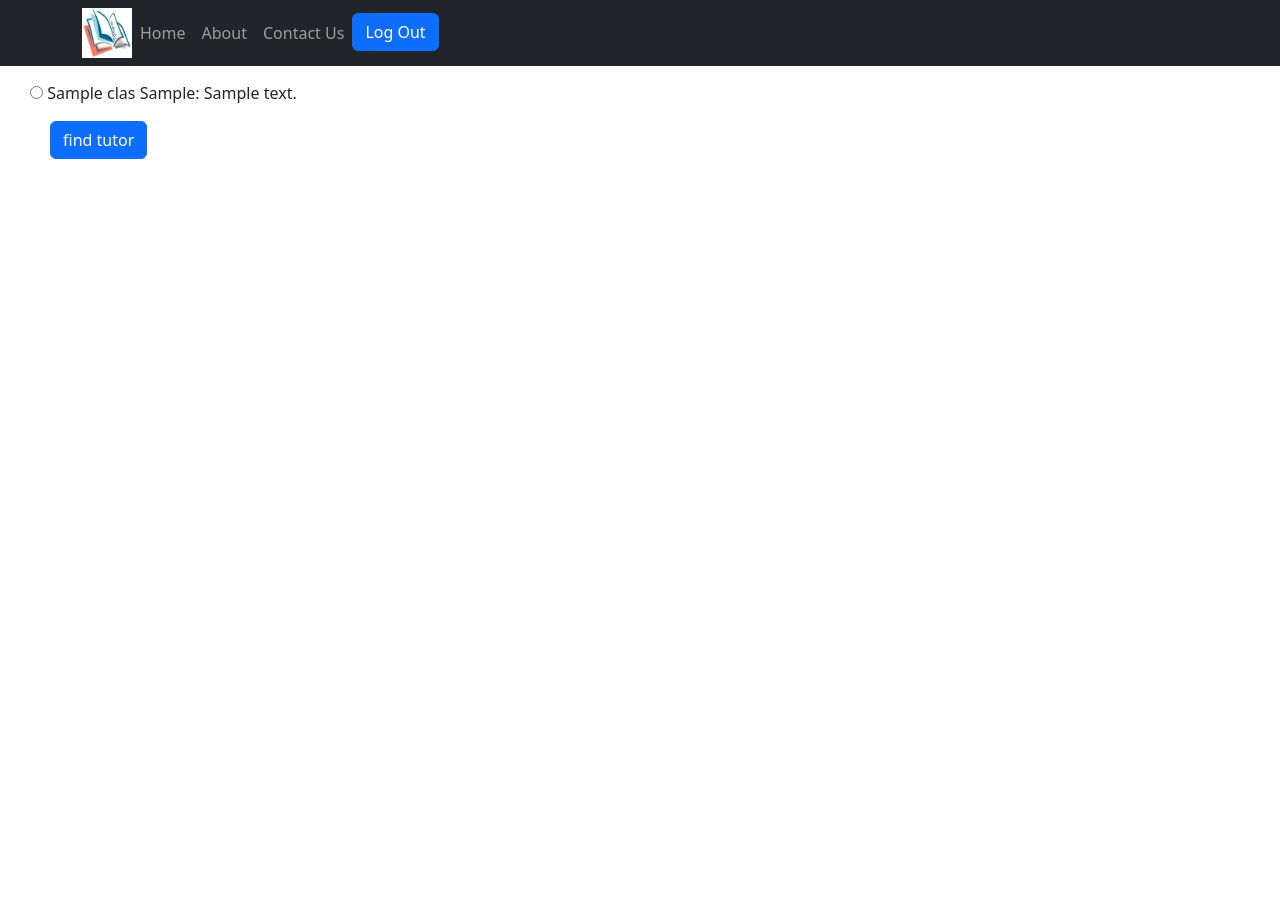
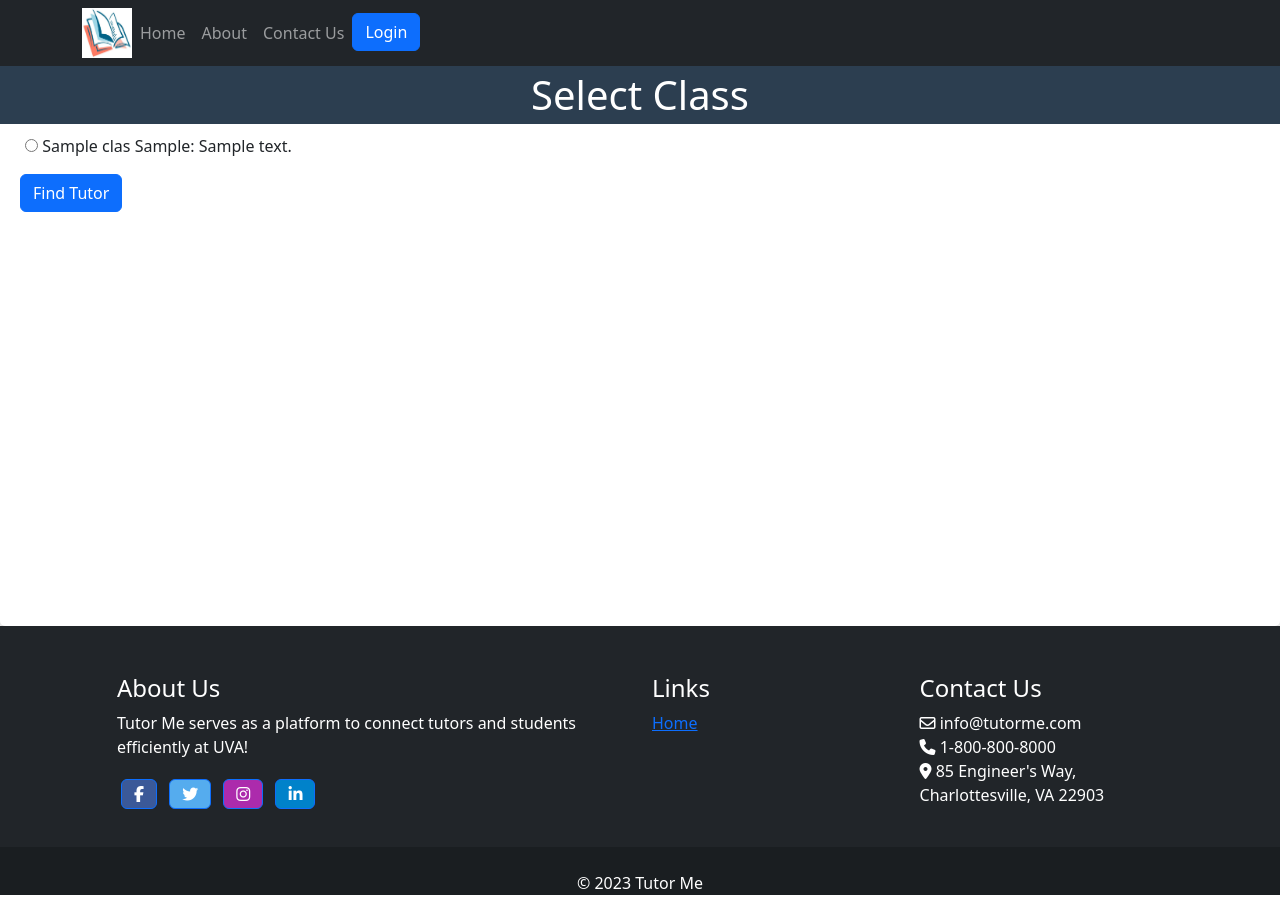
Before and after one commit to Zach-Russell/CS3240-Website, a Django app: template welcome/templates/welcome/listClasses.html in a window 1280 px wide. Before the commit the page ends 159 px from the top, so only its background shows below. Run offline with Django 4.2, Linux system fonts and the light colour scheme; the template is opened without the code that fills it: most values are stand-ins (such as "Sample title", 1, 10 or a date in 2020); some libraries are stand-ins or nearby versions.

Commit message:
added more styling (header) to listClasses.html

```diff
--- a/welcome/templates/welcome/listClasses.html
+++ b/welcome/templates/welcome/listClasses.html
@@ -1,3 +1,10 @@
+{% extends "welcome/base.html" %}
+{% load bootstrap5 %}
+{% load static %}
+
+{% block content %}
+
+
 <html lang="en">
   <head>
     <title>{% block title %}{% endblock %}</title>
@@ -8,49 +15,34 @@
     <script src="https://cdn.jsdelivr.net/npm/bootstrap@5.2.3/dist/js/bootstrap.min.js" integrity="sha384-cuYeSxntonz0PPNlHhBs68uyIAVpIIOZZ5JqeqvYYIcEL727kskC66kF92t6Xl2V" crossorigin="anonymous"></script>
     <script src="https://cdn.jsdelivr.net/npm/bootstrap@5.2.3/dist/js/bootstrap.bundle.min.js" integrity="sha384-kenU1KFdBIe4zVF0s0G1M5b4hcpxyD9F7jL+jjXkk+Q2h455rYXK/7HAuoJl+0I4" crossorigin="anonymous"></script></head>
 </html>
-{% load bootstrap5 %}
-{% load static %}
 
-<!-- HEADER -->
-<nav class="navbar navbar-expand-lg navbar-dark bg-dark">
-  <div class="container">
-    <!-- <a class="navbar-brand" href="#">Tutor Me Logo</a> -->
-    <img src="{% static 'welcome/images/tutormelogo.jpeg' %}" width="50" height="50" alt="Tutor Me Logo">
 
-    <button class="navbar-toggler" type="button" data-toggle="collapse" data-target="#navbarTogglerDemo01" aria-controls="navbarTogglerDemo01" aria-expanded="false" aria-label="Toggle navigation">
-        <span class="navbar-toggler-icon"></span>
-      </button>
-      <div class="collapse navbar-collapse" id="navbarTogglerDemo01">
-        <ul class="navbar-nav mr-auto mt-2 mt-lg-0 ml-auto">
-          <li class="nav-item active">
-            <a class="nav-link" href="/welcome">Home</a>
-          </li>
-          <li class="nav-item">
-            <a class="nav-link" href="">About</a>
-          </li>
-          <li class="nav-item">
-            <a class="nav-link" href="">Contact Us</a>
-          </li>
-          <li class="nav-item">
-            <a class="btn btn-primary" href="{% url 'account_logout' %}">Log Out</a>
-          </li>
-        </ul>
-      </div>
-  </div>
-  <div class="collapse" id="sidebar">
-    <div class="bg-light" style="width: 200px;">
-      <ul class="list-group list-group-flush">
-        <li class="list-group-item active">Menu</li>
-        <li class="list-group-item">Profile</li>
-        <li class="list-group-item">Messages</li>
-        <li class="list-group-item">Settings</li>
-        <li class="list-group-item">Log Out</li>
-      </ul>
-    </div>
-  </div>
-</nav>
-{% block content %}
-<div class = "mainListClassesContainer", style = "margin-left: 30px; margin-top: 15px;">
+<style>
+  .mainContainer{
+    border-radius: 5px;
+    box-shadow: 0 4px 8px 0 rgba(0, 0, 0, 0.2);
+    margin-top: 10px;
+    text-align: left;
+    width: 100%;
+    min-height: 70%;
+    justify-content: center;
+    margin: auto;
+  }
+  .mainContainer .listContainer{
+      margin-left: 25px;
+  }
+
+   h1 {
+        background-color: #2c3e50;
+        color: #fff;
+        text-align: center;
+        padding: 5px;
+        margin: 0 0 10px;
+      }
+</style>
+<body>
+<div class = "mainContainer">
+  <h1 style = "text-transform: capitalize;">Select Class</h1>
             {% if error_message %}<p><strong>{{ error_message }}</strong></p>{% endif %}
             {% if classesFiltered|length %}
             <div class = "listContainer">
@@ -65,7 +57,7 @@
             {% if user.type == 'tut'%}
             <input class="btn btn-primary" type="submit" value="add to tutor schedule">
             {% else %}
-            <input class="btn btn-primary" style = "margin-left: 20px;"type="submit" value="find tutor">
+            <input class="btn btn-primary" style = "margin-left: 20px;"type="submit" value="Find Tutor">
         </form>
             {% endif %}
             {% else %}
@@ -73,4 +65,5 @@
             <a class = "btn btn-primary" href="/welcome/selectClass">Search For Class Again</a>
             {% endif %}
 </div>
+</body>
 {% endblock %}
```
Also changed, not shown: welcome/templates/welcome/viewTutorTime.html (+8 -7 lines).
